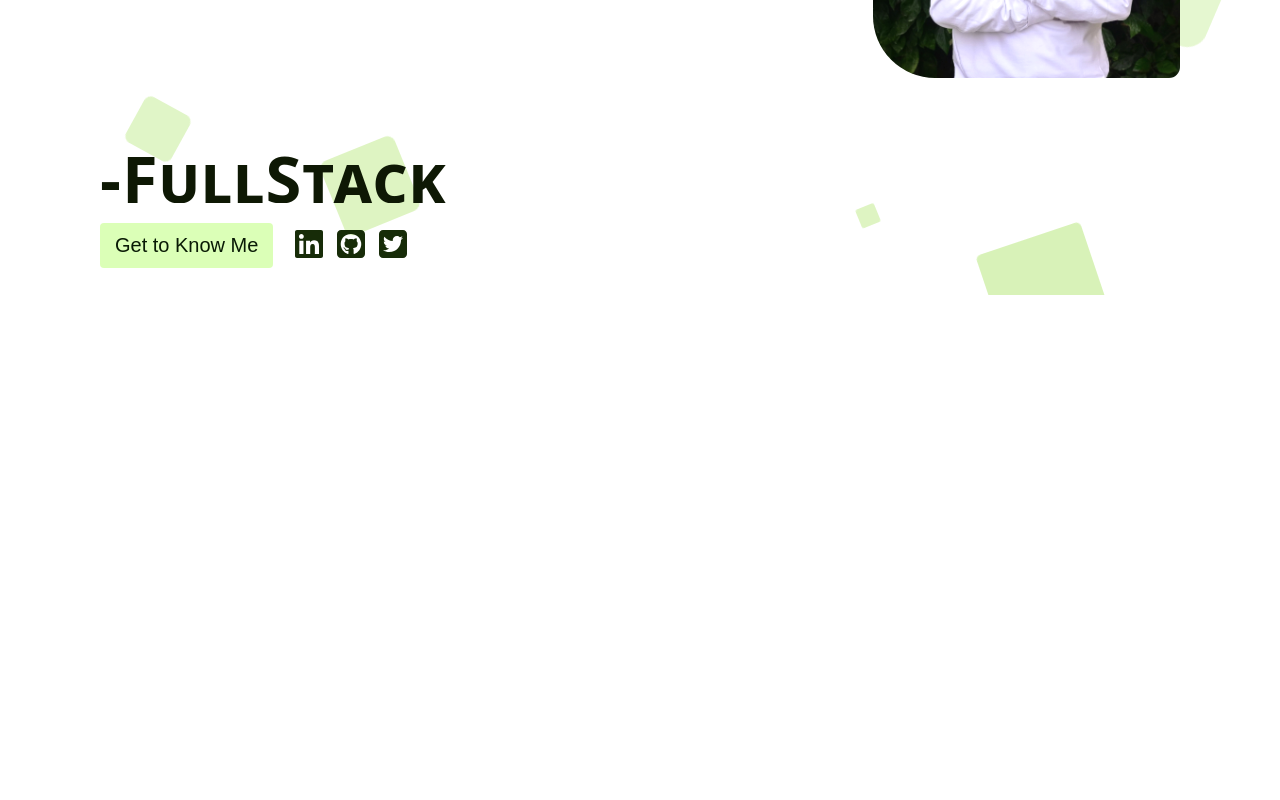
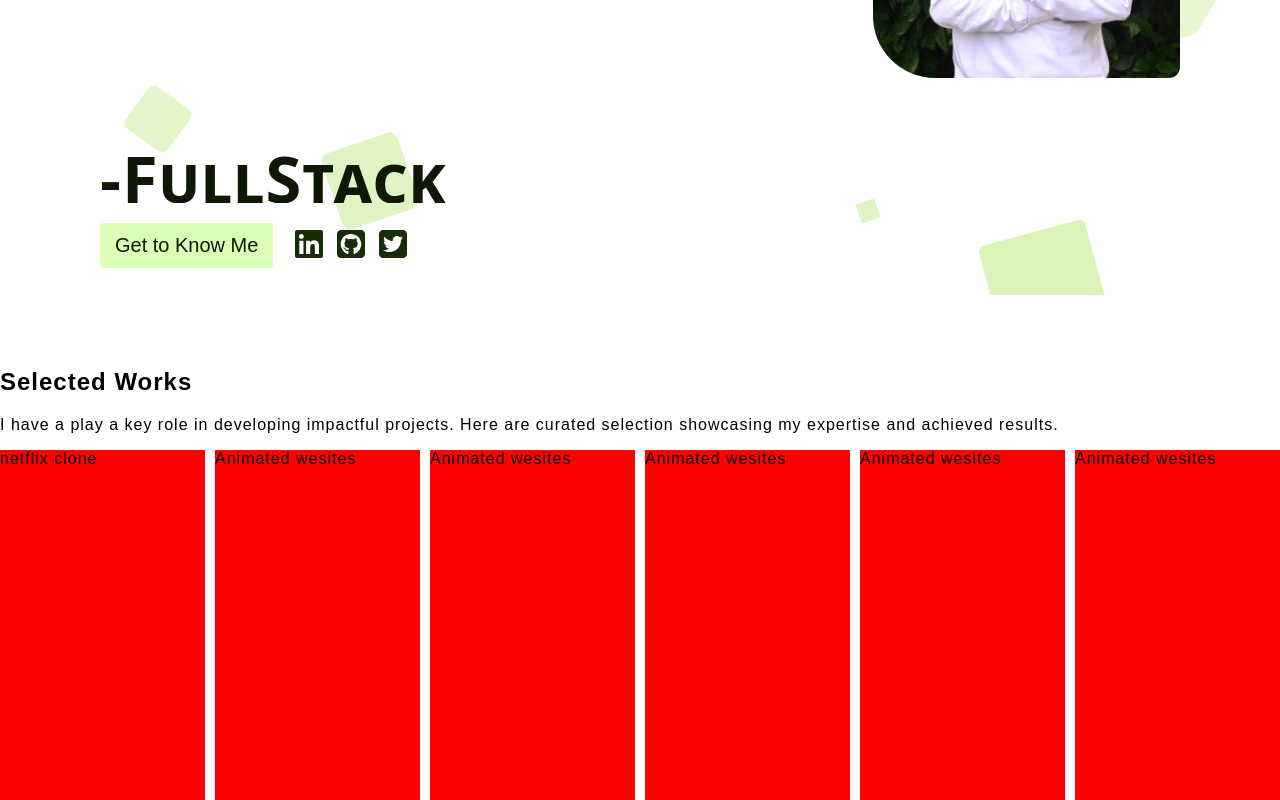
Before and after one commit to ChaitanyaLonarkar/MY-Portfolio, a React (Vite) app: page / in a window 1280 px wide. Shown: the part 521-1321 px from the top of the page. Before the commit the page ends 889 px from the top, so only its background shows below. Built offline with nearby package versions, Linux system fonts and the light colour scheme.

Commit message:
added projects section

```diff
--- a/Animation.js
+++ b/Animation.js
@@ -49,3 +49,12 @@ document.addEventListener("DOMContentLoaded", function() {
   const container = document.querySelector(".container");
   container.classList.add("animate");
 });
+
+
+// horizontal sroll
+const scrollContainer = document.querySelector("main");
+
+scrollContainer.addEventListener("wheel", (evt) => {
+    evt.preventDefault();
+    scrollContainer.scrollLeft += evt.deltaY;
+});
--- a/src/App.css
+++ b/src/App.css
@@ -56,6 +56,7 @@ body {
   gap: 10em;
   padding: 50px;
   margin: 50px;
+  /* height: 80vh; */
 }
 .home .left {
   display: flex;
@@ -322,3 +323,21 @@ body {
 /*}
 
 } */
+
+/* projets */
+.projets{
+  display: flex;
+  justify-content: center;
+  align-items: center;
+}
+.prights{
+  display: flex;
+  justify-content: center;
+  align-items: center;
+  gap: 10px;
+}
+.project{
+  width: 700px;
+  height: 350px;
+  background-color: red;
+}
--- a/src/App.jsx
+++ b/src/App.jsx
@@ -5,6 +5,8 @@ import './App.css'
 import Navbar from '../src/Components/Navbar'
 import Home from './Components/Home'
 import Animation from './Components/Animation'
+import Project from './Components/Project'
+
 function App() {
   // const [count, setCount] = useState(0)
 
@@ -13,6 +15,7 @@ function App() {
     <Animation/>
       <Navbar/>
       <Home/>
+      <Project/>
     </>
   )
 }
--- /dev/null
+++ b/src/Components/Project.jsx
@@ -0,0 +1,27 @@
+import React from "react";
+
+export default function Project() {
+  return (
+    <>
+    <section>
+
+      <div className="projects">
+        <div className="pleft">
+            <h2>Selected Works</h2>
+            <p>
+                I have a play a key role in developing impactful projects. Here are curated selection showcasing my expertise and achieved results.
+            </p>
+        </div>
+        <div className="prights">
+             <div className="project">netflix clone</div>
+             <div className="project">Animated wesites</div>
+             <div className="project">Animated wesites</div>
+             <div className="project">Animated wesites</div>
+             <div className="project">Animated wesites</div>
+             <div className="project">Animated wesites</div>
+        </div>
+      </div>
+    </section>
+    </>
+  );
+}
```
